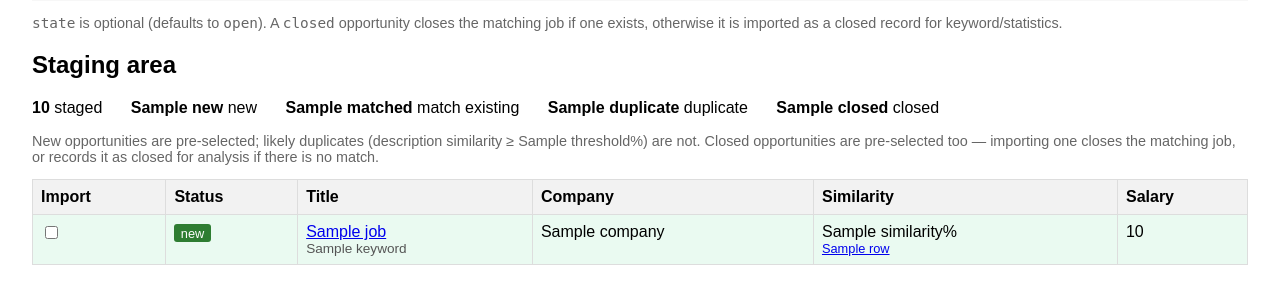
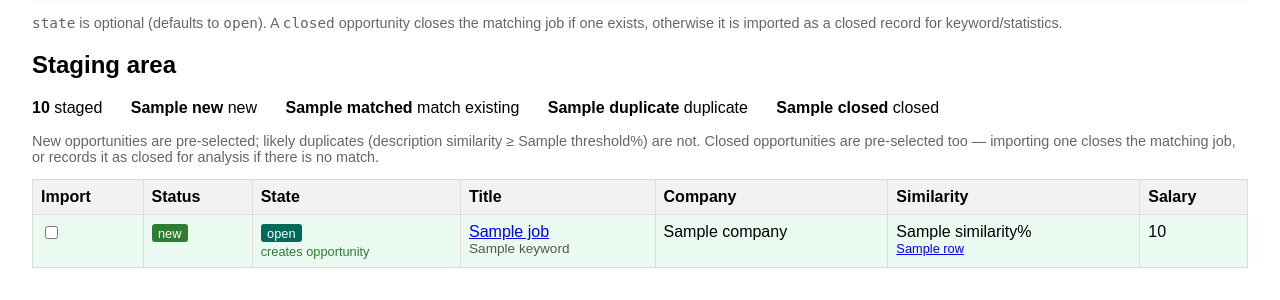
Before and after one commit to iguedespinto/JobAICrawler, a Flask app: template app/templates/import.html in a window 1280 px wide. Shown: the part 902-1202 px from the top of the page. Before the commit the page ends 1167 px from the top, so only its background shows below. Run offline with Flask 3, Linux system fonts and the light colour scheme; the template is opened without the code that fills it: most values are stand-ins (such as "Sample title", 1, 10 or a date in 2020).

Commit message:
Show open/closed state in staging table and job detail
- Import staging table: dedicated State column with an open/closed badge and
  a create/close/no-change action verb, so it is clear what each row will
  create or update on commit.
- Job detail page: show the opportunity's state (open/closed) badge.

Older records without a state field render as open.

Co-Authored-By: Claude Opus 4.8 <noreply@anthropic.com>

```diff
--- a/app/templates/import.html
+++ b/app/templates/import.html
@@ -21,7 +21,12 @@
       .badge.new { background: #2e7d32; color: #fff; }
       .badge.matched { background: #c62828; color: #fff; }
       .badge.duplicate { background: #b8860b; color: #fff; }
+      .badge.open { background: #00695c; color: #fff; }
       .badge.closed { background: #37474f; color: #fff; }
+      .action { font-size: 0.8rem; margin-top: 0.2rem; }
+      .action.create { color: #2e7d32; }
+      .action.close { color: #c62828; }
+      .action.none { color: #999; }
       .reason { color: #666; font-size: 0.8rem; }
       .keywords { color: #555; font-size: 0.85rem; }
       .actions { margin: 1rem 0; }
@@ -145,6 +150,7 @@
           <tr>
             <th>Import</th>
             <th>Status</th>
+            <th>State</th>
             <th>Title</th>
             <th>Company</th>
             <th>Similarity</th>
@@ -160,9 +166,6 @@
               </td>
               <td>
                 <span class="badge {{ row.status }}">{{ row.status }}</span>
-                {% if row.state == 'closed' %}
-                  <span class="badge closed">closed</span>
-                {% endif %}
                 {% if row.reason %}
                   <div class="reason">
                     {% if row.reason == 'url' %}same URL exists
@@ -173,11 +176,17 @@
                     {% endif %}
                   </div>
                 {% endif %}
-                {% if row.state == 'closed' and row.status != 'duplicate' %}
-                  <div class="reason">
-                    {% if row.reason in ['url', 'title_company'] %}will close the matching job
-                    {% else %}will import as a closed record (analysis){% endif %}
-                  </div>
+              </td>
+              <td>
+                <span class="badge {{ row.state }}">{{ row.state }}</span>
+                {% if row.state == 'closed' and row.reason in ['url', 'title_company'] %}
+                  <div class="action close">closes existing job</div>
+                {% elif row.state == 'closed' %}
+                  <div class="action create">creates closed record</div>
+                {% elif row.status == 'new' %}
+                  <div class="action create">creates opportunity</div>
+                {% else %}
+                  <div class="action none">matches existing</div>
                 {% endif %}
               </td>
               <td>
--- a/app/templates/job_detail.html
+++ b/app/templates/job_detail.html
@@ -8,12 +8,17 @@
       .meta { color: #666; font-size: 0.9rem; }
       .section { margin-top: 2rem; }
       .tag { display: inline-block; margin-right: 0.5rem; padding: 0.2rem 0.5rem; background: #f2f2f2; }
+      .badge { font-size: 0.8rem; padding: 0.1rem 0.45rem; border-radius: 3px; color: #fff; }
+      .badge.open { background: #00695c; }
+      .badge.closed { background: #37474f; }
     </style>
   </head>
   <body>
     <a href="{{ url_for('jobs.list_jobs') }}">← Back to list</a>
     <h1>{{ job.title }}</h1>
     <div class="meta">{{ job.company }} · {{ job.location }}</div>
+    {% set st = job.state or 'open' %}
+    <div class="meta">State: <span class="badge {{ st }}">{{ st }}</span></div>
     {% if job.url %}
       <div class="meta"><a href="{{ job.url }}" target="_blank" rel="noopener" class="ext-window">Job link</a></div>
     {% else %}
```
